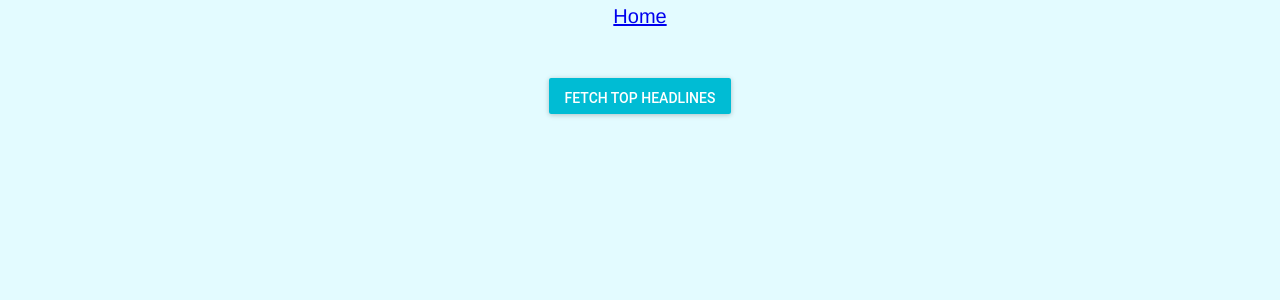
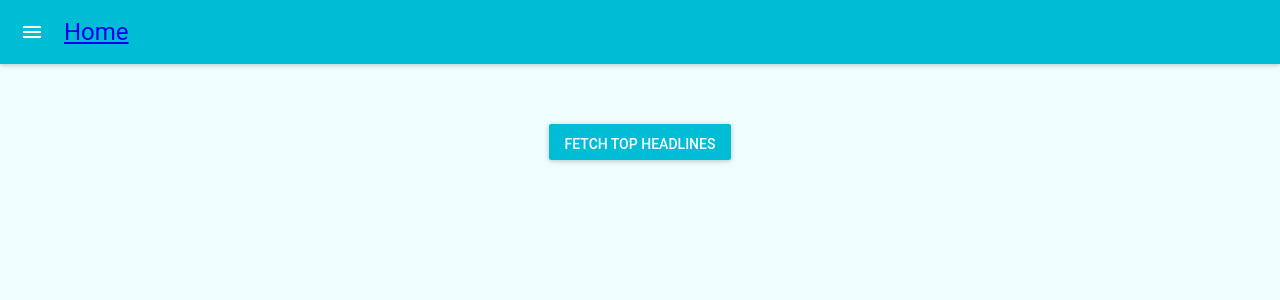
Before and after one commit to aalcott14/trust-issues, a React app: page / in a window 1280 px wide. Shown: the top 300 px of the page. Built offline with nearby package versions, Linux system fonts and the light colour scheme.

Commit message:
add nav bar and center home body

```diff
--- a/client/src/components/App.jsx
+++ b/client/src/components/App.jsx
@@ -1,18 +1,24 @@
 import React from 'react';
 import { Link } from 'react-router';
 import PropTypes from 'prop-types';
+import AppBar from 'material-ui/AppBar';
+import MuiThemeProvider from 'material-ui/styles/MuiThemeProvider';
 
 class App extends React.PureComponent {
   render() {
     const { children } = this.props;
 
     return (
-      <div className="App">
-        <Link to="/">Home</Link>
-        {/* <Link to="/about">About</Link> */}
+      <MuiThemeProvider>
+        <div className="App">
+          <AppBar
+            title={<Link to="/">Home</Link>}
+          />
+          {/* <Link to="/about">About</Link> */}
 
-        { children }
-      </div>
+          { children }
+        </div>
+      </MuiThemeProvider>
     );
   }
 }
--- a/client/src/components/Home.css
+++ b/client/src/components/Home.css
@@ -1,18 +1,22 @@
 html {
   box-sizing: border-box;
-  background:#E3FBFF;
+  background:#EFFDFF;
   font-family:'helvetica neue';
   font-size: 20px;
   font-weight: 200;
   height: 100%;
-  padding: 5px;
 }
+
 body {
   margin: 0;
+}
+
+.home {
+  padding: 10px;
   text-align: center;
 }
 
-.fetchButton {
+.fetch-button {
   margin-top: 50px;
 }
 
--- a/client/src/components/Home.jsx
+++ b/client/src/components/Home.jsx
@@ -33,11 +33,11 @@ class Home extends Component {
   render() {
     return (
       <MuiThemeProvider>
-        <div className="Home">
+        <div className="home">
           <RaisedButton
             label="FETCH TOP HEADLINES"
             primary
-            className="fetchButton"
+            className="fetch-button"
             onClick={this.getHeadlines}
           />
           <div className="headlines">
```
Also changed, not shown: 1 other file (tests, documents, lock files or other folders).
